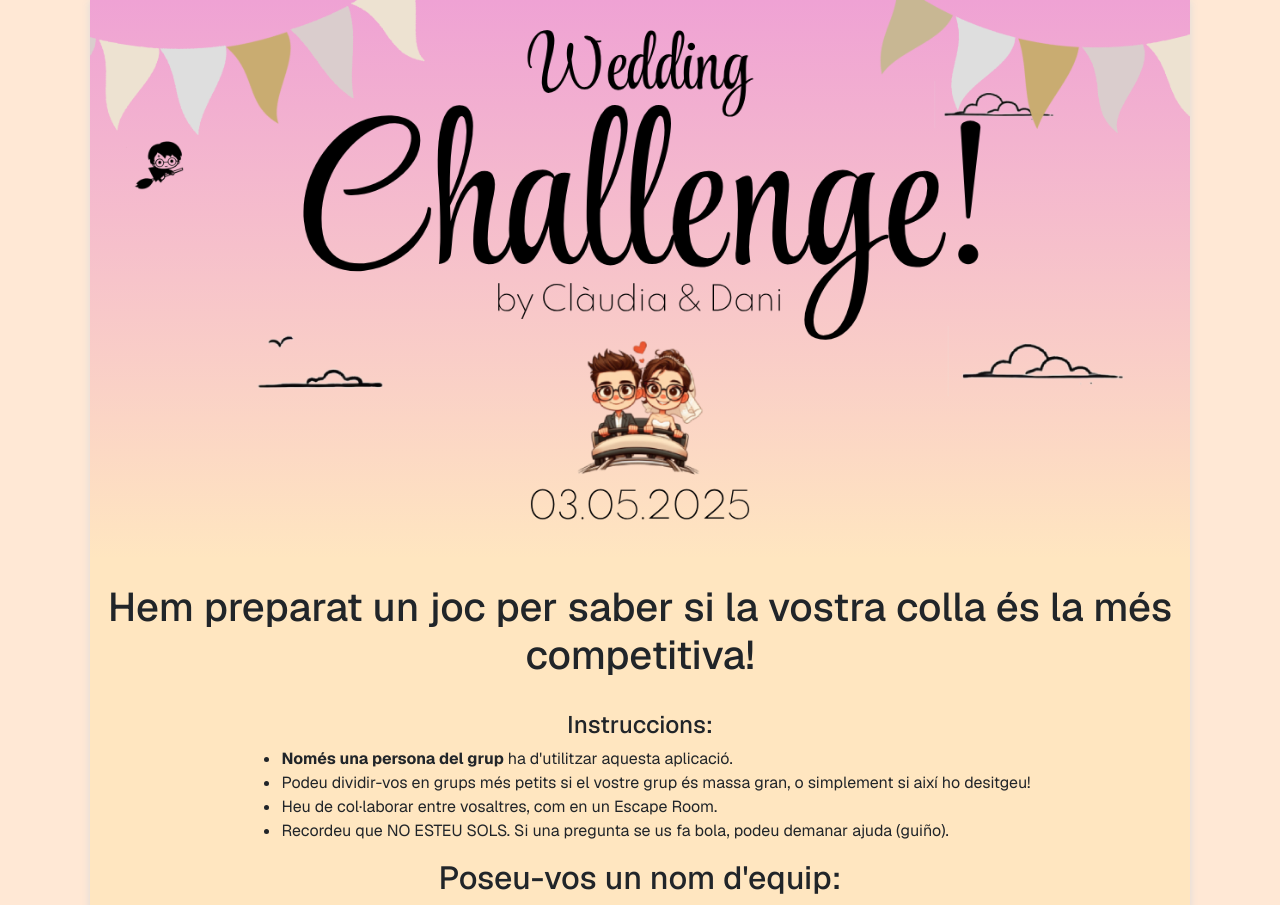
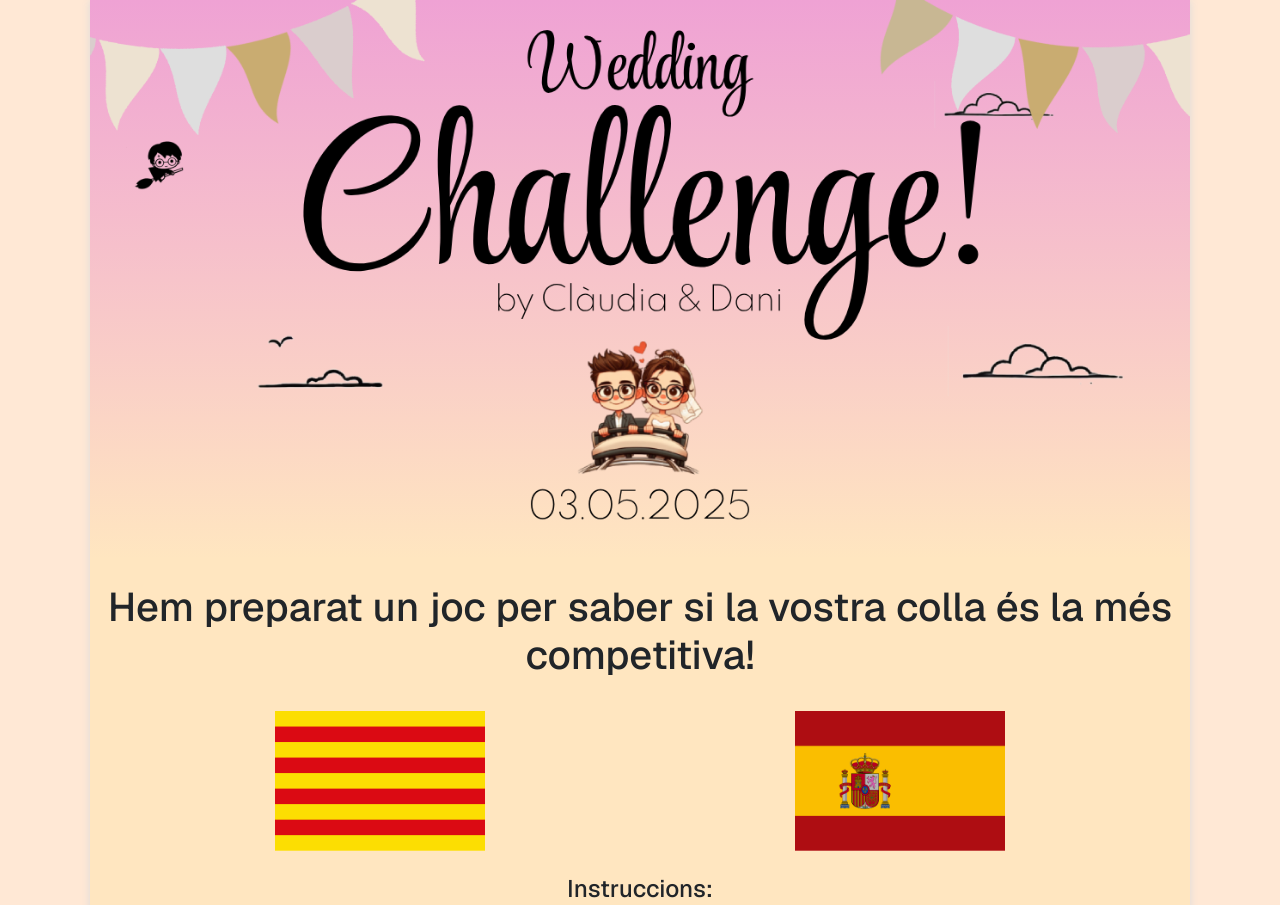
Before and after one commit to daxin3/joc-boda, a Next.js app: page /joc-boda/ in a window 1280 px wide. Shown: the top 905 px of the page. Built offline with nearby package versions, Linux system fonts and the light colour scheme.

Commit message:
Afegit selector idioma sensill

```diff
--- a/src/app/page.tsx
+++ b/src/app/page.tsx
@@ -6,8 +6,9 @@ import styles from "./page.module.css";
 import { Suspense, useState, } from 'react';
 import { ConfettiReal } from './ConfettiReal';
 
-
-
+interface FooterProps {
+  lang: string;
+}
 
 /*const styleScript = Style_Script({
   weight: '400',
@@ -17,6 +18,7 @@ import { ConfettiReal } from './ConfettiReal';
 
 // !!!!!!!!!!!!!!!!!!! FIX TODO
 // Hem d'aplicar la solució https://nextjs.org/docs/messages/missing-suspense-with-csr-bailout
+
 
 function RenderQueryName() {
   const searchParams = useSearchParams()
@@ -391,7 +393,7 @@ function TitolInfoClauEs() {
   )
 }
 
-function FooterPersonalitzat() {
+function FooterPersonalitzat({ lang }: FooterProps) {
   return (
     <footer>
       <div className={styles.footer_container_relative}>
@@ -404,7 +406,8 @@ function FooterPersonalitzat() {
           style={{ width: '100%', height: 'auto' }}
         />
         <h4 className={styles.footer_container_text}>
-          Passeu-vos-ho molt bé!
+          {lang == 'ca' ? (<>Passeu-vos-ho molt bé!</>) : (<>Pasáoslo muy bien!
+          </>)}
         </h4>
       </div>
       <div style={{ textAlign: "center", fontSize: "small", padding: "10px" }}> · Dissenyada per nosaltres amb molt  &#129505; · </div>
@@ -508,7 +511,7 @@ export default function Home() {
       calRespondre: true,
       text: 'On ens vam coneixer?',
       textEs: '¿Dónde nos conocimos?',
-      respostesCorrectes: ['universitat', 'clase', 'universidad', 'economia', 'clase economia', 'upc'],
+      respostesCorrectes: ['universitat', 'uni', 'clase', 'universidad', 'economia', 'clase economia', 'upc'],
     },
     {
       id: 10,
@@ -542,8 +545,8 @@ export default function Home() {
       id: 13,
       pregunta: 0,
       calRespondre: false,
-      text: 'Aquesta és l\'última prova. Busqueu al Dani. Ell us donarà una cosa.',
-      textEs: 'Esta es la última prueba. Buscad a Dani. Él os dará algo.',
+      text: 'Aquesta és l\'última prova. Busqueu al Dani. Ell us donarà una pista.',
+      textEs: 'Esta es la última prueba. Buscad a Dani. Él os dará una pista.',
       boto: 'Ja ho tenim!',
       botoEs: '¡Lo tenemos!',
       respostesCorrectes: ['']
@@ -560,6 +563,7 @@ export default function Home() {
 
 
 
+  const [lang, setLang] = useState('ca');
   const [wellcome, setWellcome] = useState(true);
   const [valorNomGrup, setNomGrup] = useState('');
 
@@ -568,6 +572,13 @@ export default function Home() {
   const [respostaUsuari, setRespostaUsuari] = useState('');
   const [acabat, setAcabat] = useState(false);
   const [error, setError] = useState('');
+
+  const changeToCa = () => {
+    setLang('ca');
+  }
+  const changeToEs = () => {
+    setLang('es');
+  }
 
   const guardarNomGrup = () => {
     if (valorNomGrup.length > 0) {
@@ -628,8 +639,39 @@ export default function Home() {
             <LaCapcelera />
 
             <div className={styles.page}>
+
               <br />
               <h1 className="mx-3 text-center" >Hem preparat un joc per saber si la vostra colla és la més competitiva!</h1>
+
+              <div className="container">
+                <br />
+                <div className="row">
+
+                  <div className="col text-center">
+                    <Image
+                      className='center-fit'
+                      src="/joc-boda/ca.png"
+                      alt="Ubicació"
+                      width={0}
+                      height={0}
+                      style={{ width: '40%', height: 'auto', marginLeft: '30px' }}
+                      onClick={changeToCa}
+                    />
+                  </div>
+                  <div className="col text-center">
+                    <Image
+                      className='center-fit'
+                      src="/joc-boda/es.png"
+                      alt="Ubicació"
+                      width={0}
+                      height={0}
+                      style={{ width: '40%', height: 'auto', marginRight: '30px' }}
+                      onClick={changeToEs}
+                    />
+                  </div>
+
+                </div>
+              </div>
               <br />
               <h4>Instruccions:</h4>
 
@@ -665,7 +707,7 @@ export default function Home() {
           </div>
 
           <div style={{ height: 'auto' }}>
-            <FooterPersonalitzat />
+            <FooterPersonalitzat lang={lang} />
           </div>
         </main>
 
@@ -694,7 +736,7 @@ export default function Home() {
           </div>
 
           <div style={{ height: 'auto' }}>
-            <FooterPersonalitzat />
+            <FooterPersonalitzat lang={lang} />
           </div>
         </main>
 
@@ -712,12 +754,12 @@ export default function Home() {
           <div className={styles.page}>
             <div className="text-start" ></div>
             <br />
-            <h1 className="mx-3">Endavant <b>{valorNomGrup}!</b></h1><br />
+            <h1 className="mx-3">{lang == 'ca' ? (<>Endavant <b>{valorNomGrup}!</b></>) : (<>¡Adelante <b>{valorNomGrup}!</b></>)}</h1><br />
 
             {preguntes[pasActual].calRespondre ? (
               <>
                 <h3 className="mx-3 text-xl font-semibold mb-4">{pasActual + 1}.ª pregunta</h3>
-                <p className="mb-4 mx-3">{preguntes[pasActual].text}</p>
+                <h6 className="mb-4 mx-4">{lang == 'ca' ? (preguntes[pasActual].text) : (preguntes[pasActual].textEs)}</h6>
                 <input
                   type="text"
                   value={respostaUsuari}
@@ -756,7 +798,7 @@ export default function Home() {
         </div>
 
         <div style={{ height: 'auto' }}>
-          <FooterPersonalitzat />
+          <FooterPersonalitzat lang={lang} />
         </div>
       </main>
 
```
Also changed, not shown: public/ca.png (added), public/es.png (added).
